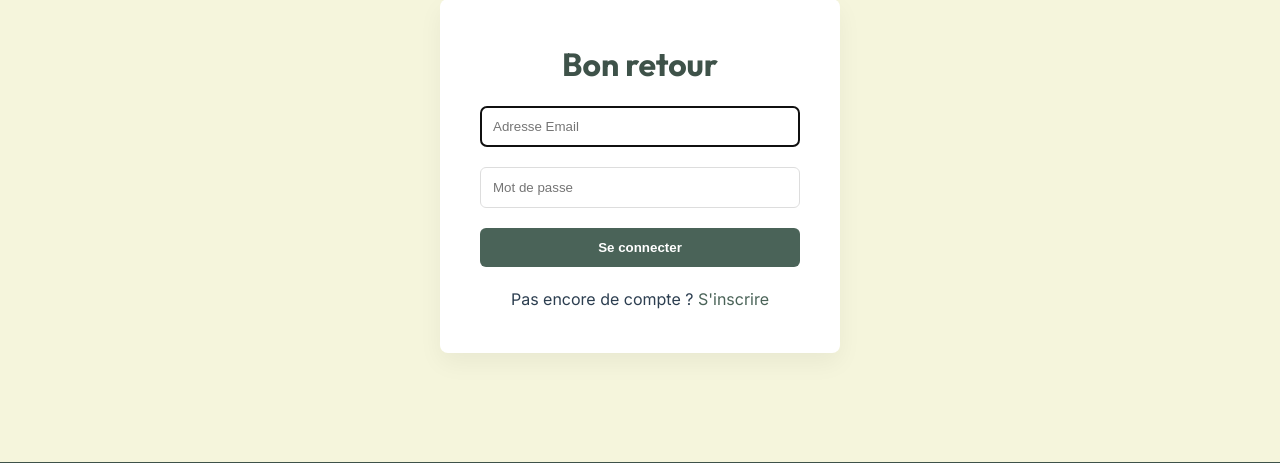
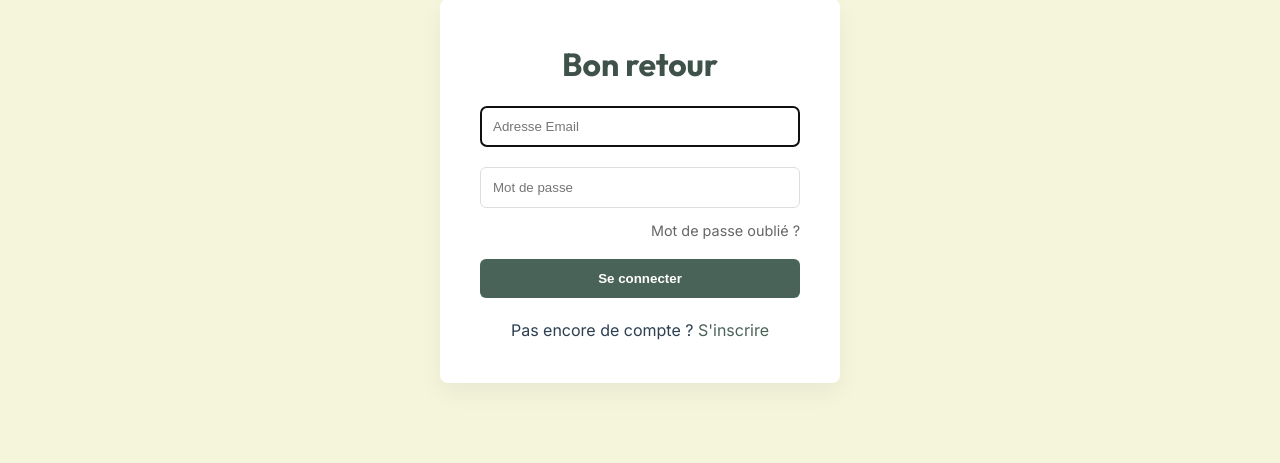
Before and after one commit to diogo617/bassin_vert, a Symfony app: template templates/security/login.html.twig in a window 1280 px wide. Shown: the part 161-624 px from the top of the page. Run offline with Twig, Linux system fonts and the light colour scheme; the template is opened without the code that fills it, so the values that code supplies are empty; style sheets or scripts are compiled from the project's sources; some libraries are stand-ins or nearby versions.

Commit message:
Add forgot password link to login form

```diff
--- a/templates/security/login.html.twig
+++ b/templates/security/login.html.twig
@@ -47,6 +47,10 @@
             <label for="inputPassword" style="display:none;">Mot de passe</label>
             <input type="password" name="_password" id="inputPassword" class="form-input" autocomplete="current-password" required placeholder="Mot de passe">
 
+            <div style="text-align: right; margin-top: -10px; margin-bottom: 15px;">
+                <a href="#" style="font-size: 0.9em; color: #666; text-decoration: none;">Mot de passe oublié ?</a>
+            </div>
+
             <input type="hidden" name="_csrf_token" value="{{ csrf_token('authenticate') }}">
 
             <button class="btn-login" type="submit">
```
